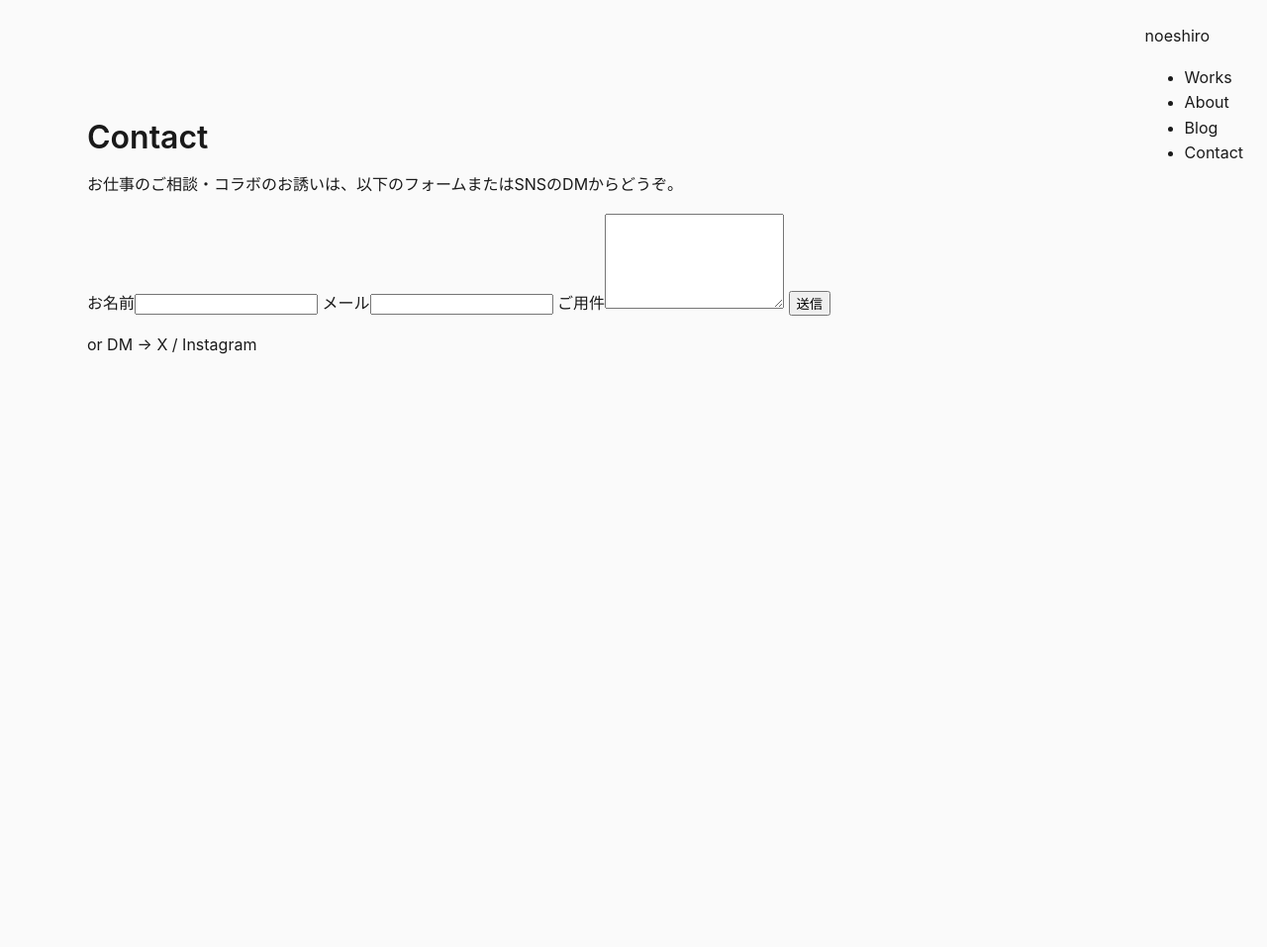
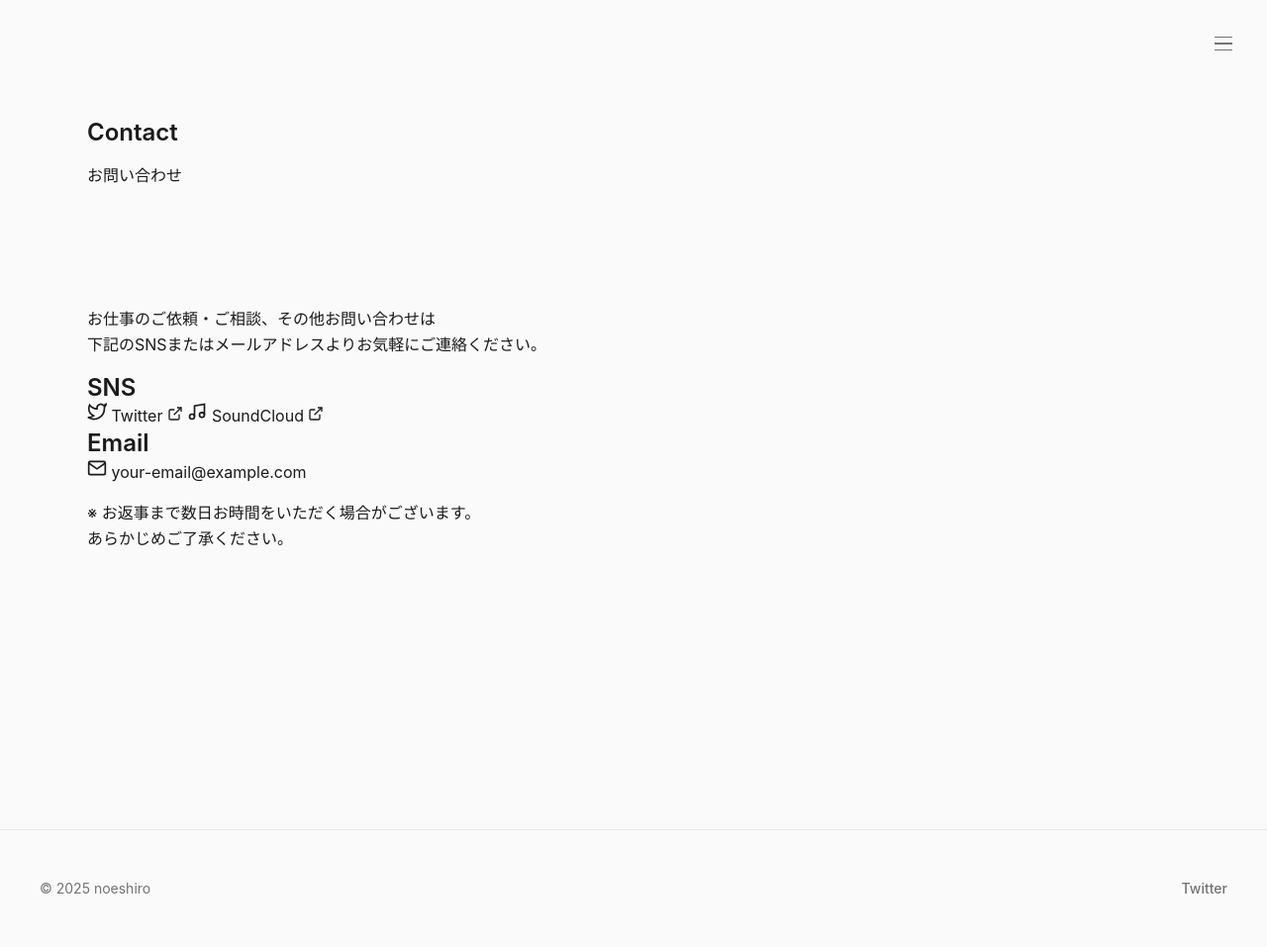
Before and after one commit to noeshiro/noeshiro.github.io, a plain HTML site: page contact/index.html in a window 1280 px wide. Shown: the whole page at 99% size. Before the commit the page ends 800 px from the top, so only its background shows below. Drawn offline with Linux system fonts and the light colour scheme.

Commit message:
Update index.html

```diff
--- a/contact/index.html
+++ b/contact/index.html
@@ -1,42 +1,117 @@
-<!doctype html>
+<!DOCTYPE html>
 <html lang="ja">
 <head>
   <meta charset="utf-8" />
-  <title>Contact | noeshiro</title>
-  <meta name="viewport" content="width=device-width, initial-scale=1" />
-  <link href="/style.css" rel="stylesheet" />
+  <meta name="viewport" content="width=device-width,initial-scale=1" />
+  <title>Contact - noeshiro</title>
+  <meta name="description" content="お問い合わせ" />
+  <link rel="stylesheet" href="/style.css" />
+  <!-- Google tag (gtag.js) -->
+  <script async src="https://www.googletagmanager.com/gtag/js?id=G-R6W51L5MP1"></script>
+  <script>
+    window.dataLayer = window.dataLayer || [];
+    function gtag(){dataLayer.push(arguments);}
+    gtag('js', new Date());
+    gtag('config', 'G-R6W51L5MP1');
+  </script>
 </head>
-<body class="theme-light">
+<body>
+  <!-- Header（右上ハンバーガー） -->
   <header class="site-header">
-    <nav class="nav">
-      <a href="/" class="logo">noeshiro</a>
-      <ul class="nav-list">
-        <li><a href="/works/">Works</a></li>
-        <li><a href="/about/">About</a></li>
-        <li><a href="/blog/">Blog</a></li>
-        <li><a href="/contact/" aria-current="page">Contact</a></li>
-      </ul>
-    </nav>
+    <button class="hamburger" id="menuBtn" aria-label="メニューを開く" aria-controls="navPanel" aria-expanded="false">
+      <span class="bar top"></span>
+      <span class="bar mid"></span>
+      <span class="bar bot"></span>
+    </button>
   </header>
 
-  <main class="container narrow">
-    <h1>Contact</h1>
-    <p>お仕事のご相談・コラボのお誘いは、以下のフォームまたはSNSのDMからどうぞ。</p>
+  <!-- スライドメニュー -->
+  <nav class="nav-overlay" id="navPanel" aria-hidden="true">
+    <div class="nav-inner">
+      <ul class="nav-menu">
+        <li style="--i:0"><a href="/" class="nav-link">Top</a></li>
+        <li style="--i:1"><a href="/about/" class="nav-link">About</a></li>
+        <li style="--i:2"><a href="/blog/" class="nav-link">Blog</a></li>
+        <li style="--i:3"><a href="/works/" class="nav-link">Works</a></li>
+        <li style="--i:4"><a href="/contact/" class="nav-link">Contact</a></li>
+      </ul>
+    </div>
+    <button class="nav-backdrop" aria-label="メニューを閉じる"></button>
+  </nav>
 
-    <!-- まずはダミー。後で Formspree / Netlify Forms に差し替える想定 -->
-    <form action="mailto:yourmail@example.com" method="post" enctype="text/plain" class="contact-form">
-      <label>お名前<input type="text" name="name" required /></label>
-      <label>メール<input type="email" name="email" required /></label>
-      <label>ご用件<textarea name="message" rows="6" required></textarea></label>
-      <button type="submit">送信</button>
-    </form>
+  <main>
+    <!-- Page Header -->
+    <section class="page-header reveal">
+      <h1 class="page-title">Contact</h1>
+      <p class="page-description">お問い合わせ</p>
+    </section>
 
-    <p class="sns">
-      or DM →
-      <a href="https://x.com/yourid" target="_blank" rel="noopener">X</a> /
-      <a href="https://instagram.com/yourid" target="_blank" rel="noopener">Instagram</a>
-    </p>
+    <!-- Contact Content -->
+    <section class="contact-content reveal">
+      <div class="contact-intro">
+        <p>お仕事のご依頼・ご相談、その他お問い合わせは<br>下記のSNSまたはメールアドレスよりお気軽にご連絡ください。</p>
+      </div>
+
+      <div class="contact-methods">
+        <div class="contact-method">
+          <h2 class="contact-method-title">SNS</h2>
+          <div class="contact-links">
+            <a href="https://twitter.com/noeshiro" target="_blank" rel="noopener noreferrer" class="contact-link">
+              <svg width="20" height="20" viewBox="0 0 24 24" fill="none" stroke="currentColor" stroke-width="2">
+                <path d="M23 3a10.9 10.9 0 01-3.14 1.53 4.48 4.48 0 00-7.86 3v1A10.66 10.66 0 013 4s-4 9 5 13a11.64 11.64 0 01-7 2c9 5 20 0 20-11.5a4.5 4.5 0 00-.08-.83A7.72 7.72 0 0023 3z"></path>
+              </svg>
+              <span>Twitter</span>
+              <svg width="16" height="16" viewBox="0 0 24 24" fill="none" stroke="currentColor" stroke-width="2" class="external-icon">
+                <path d="M18 13v6a2 2 0 0 1-2 2H5a2 2 0 0 1-2-2V8a2 2 0 0 1 2-2h6"></path>
+                <polyline points="15 3 21 3 21 9"></polyline>
+                <line x1="10" y1="14" x2="21" y2="3"></line>
+              </svg>
+            </a>
+            <a href="https://soundcloud.com/noeshiro" target="_blank" rel="noopener noreferrer" class="contact-link">
+              <svg width="20" height="20" viewBox="0 0 24 24" fill="none" stroke="currentColor" stroke-width="2">
+                <path d="M9 18V5l12-2v13"></path>
+                <circle cx="6" cy="18" r="3"></circle>
+                <circle cx="18" cy="16" r="3"></circle>
+              </svg>
+              <span>SoundCloud</span>
+              <svg width="16" height="16" viewBox="0 0 24 24" fill="none" stroke="currentColor" stroke-width="2" class="external-icon">
+                <path d="M18 13v6a2 2 0 0 1-2 2H5a2 2 0 0 1-2-2V8a2 2 0 0 1 2-2h6"></path>
+                <polyline points="15 3 21 3 21 9"></polyline>
+                <line x1="10" y1="14" x2="21" y2="3"></line>
+              </svg>
+            </a>
+          </div>
+        </div>
+
+        <div class="contact-method">
+          <h2 class="contact-method-title">Email</h2>
+          <div class="contact-email">
+            <a href="mailto:your-email@example.com" class="contact-link">
+              <svg width="20" height="20" viewBox="0 0 24 24" fill="none" stroke="currentColor" stroke-width="2">
+                <path d="M4 4h16c1.1 0 2 .9 2 2v12c0 1.1-.9 2-2 2H4c-1.1 0-2-.9-2-2V6c0-1.1.9-2 2-2z"></path>
+                <polyline points="22,6 12,13 2,6"></polyline>
+              </svg>
+              <span>your-email@example.com</span>
+            </a>
+          </div>
+        </div>
+      </div>
+
+      <div class="contact-note">
+        <p class="note-text">※ お返事まで数日お時間をいただく場合がございます。<br>あらかじめご了承ください。</p>
+      </div>
+    </section>
   </main>
+
+  <!-- Footer -->
+  <footer class="site-footer">
+    <div class="footer-content">
+      <p class="footer-text">© 2025 noeshiro</p>
+      <div class="footer-links">
+        <a href="https://twitter.com/noeshiro" target="_blank" rel="noopener noreferrer">Twitter</a>
+      </div>
+    </div>
+  </footer>
 
   <script src="/script.js"></script>
 </body>
```
